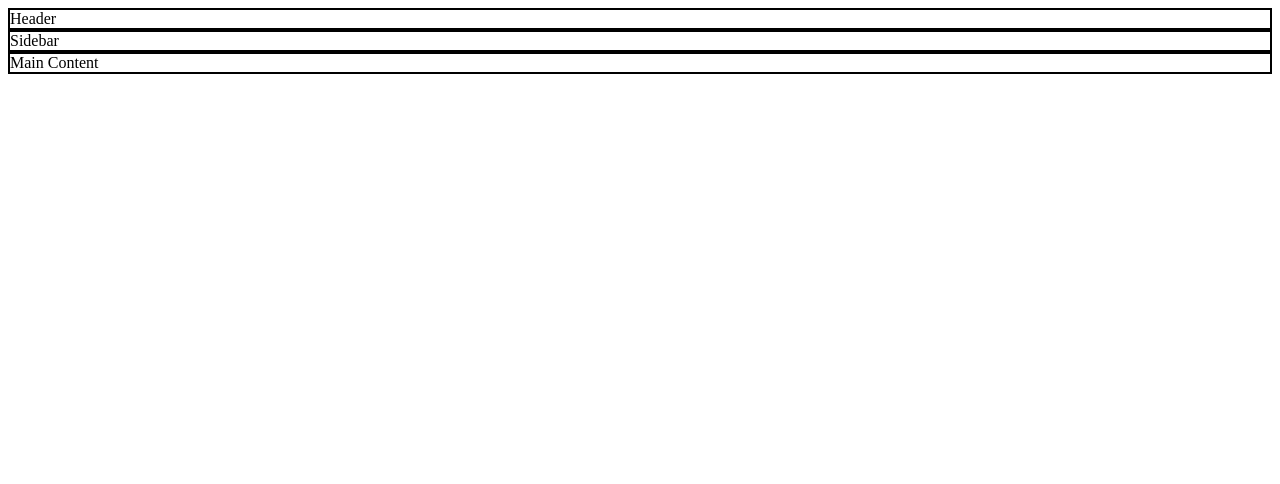
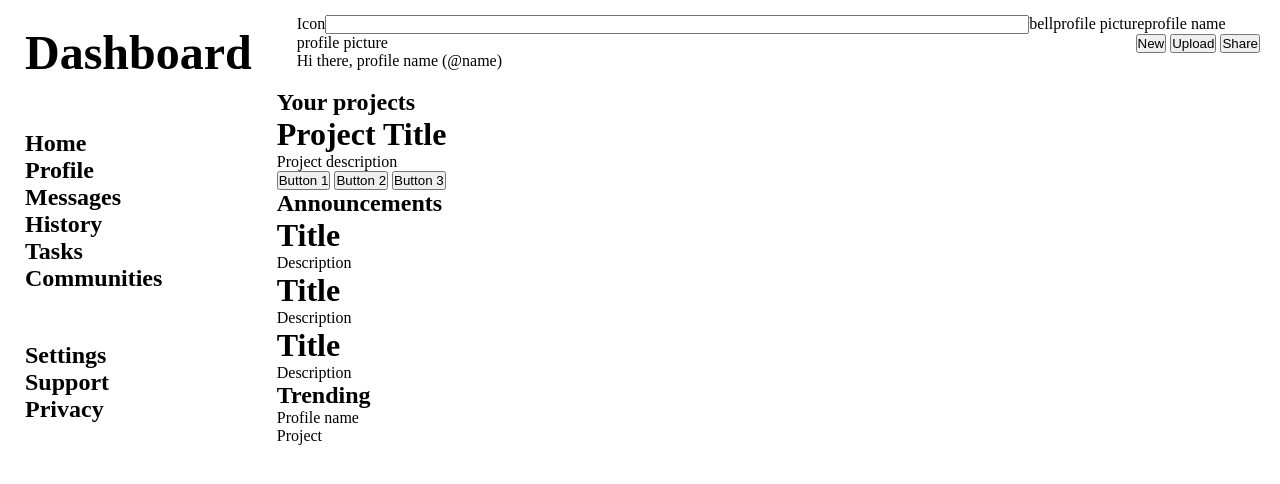
Before and after one commit to ls1955/Admin-DashBoard, a plain HTML site: page index.html in a window 1280 px wide. Drawn offline with Linux system fonts and the light colour scheme.

Commit message:
Set up main layout

```diff
--- a/index.html
+++ b/index.html
@@ -8,8 +8,88 @@
     <link rel="stylesheet" href="style.css">
 </head>
 <body>
-    <div class="header">Header</div>
-    <div class="sidebar">Sidebar</div>
-    <div class="main-content-container">Main Content</div>
+    <div class="header">
+        <div class="header-upper">
+            <label for="search-bar">Icon</label>
+            <input type="text" id="search-bar">
+            <span>bell</span>
+            <span>profile picture</span>
+            <span>profile name</span>
+        </div>
+
+        <div class="header-lower">
+            <div class="profile-wrapper">
+                <span>profile picture</span>
+                <p>Hi there, profile name (@name)</p>
+            </div>
+
+            <div class="button-wrapper">
+                <button>New</button>
+                <button>Upload</button>
+                <button>Share</button>
+            </div>
+        </div>
+    </div>
+
+    <div class="sidebar">
+        <div class="logo-container">
+            <h1>Dashboard</h1>
+        </div>
+
+        <div class="upper-button-wrapper">
+            <div class="button-row">Home</div>
+            <div class="button-row">Profile</div>
+            <div class="button-row">Messages</div>
+            <div class="button-row">History</div>
+            <div class="button-row">Tasks</div>
+            <div class="button-row">Communities</div>
+        </div>
+
+        <div class="lower-button-wrapper">
+            <div class="button-row">Settings</div>
+            <div class="button-row">Support</div>
+            <div class="button-row">Privacy</div>
+        </div>
+    </div>
+
+    <div class="main-content-container">
+        <div class="your-projects-wrapper">
+            <h2>Your projects</h2>
+            <div class="card">
+                <h1>Project Title</h1>
+                <p>Project description</p>
+
+                <div class="button-wrapper">
+                    <button>Button 1</button>
+                    <button>Button 2</button>
+                    <button>Button 3</button>
+                </div>
+            </div>
+        </div>
+
+        <div class="announcements-container">
+            <h2>Announcements</h2>
+            <div class="announcement">
+                <h1>Title</h1>
+                <p>Description</p>
+            </div>
+            <div class="announcement">
+                <h1>Title</h1>
+                <p>Description</p>
+            </div>
+            <div class="announcement">
+                <h1>Title</h1>
+                <p>Description</p>
+            </div>
+        </div>
+
+        <div class="trending-container">
+            <h2>Trending</h2>
+            <div class="trend-row">
+                <p>Profile name</p>
+                <p>Project</p>
+            </div>
+        </div>
+    </div>
 </body>
 </html>
--- a/style.css
+++ b/style.css
@@ -1,5 +1,45 @@
-.header,
-.sidebar,
+* {
+    padding: 0;
+    margin: 0;
+}
+
+body {
+    display: grid;
+    grid-template-columns: minmax(auto, 1fr) minmax(auto, 4fr);
+}
+
+.header {
+    padding: 15px 20px;
+}
+
+.header-upper {
+    display: flex;
+}
+
+.header-upper input {
+    flex: 1;
+    max-width: 700px;
+}
+
+.header-lower {
+    display: flex;
+    justify-content: space-between;
+}
+
+.sidebar {
+    font-size: 1.5rem;
+    font-weight: bold;
+    grid-row: 1 / span 2;
+    padding: 25px;
+
+    display: grid;
+    row-gap: 50px;
+}
+
+.logo-container {
+    font-size: 1.5rem;
+}
+
 .main-content-container {
-    border: 2px solid;
+    grid-column: 2 / -1;
 }
```
